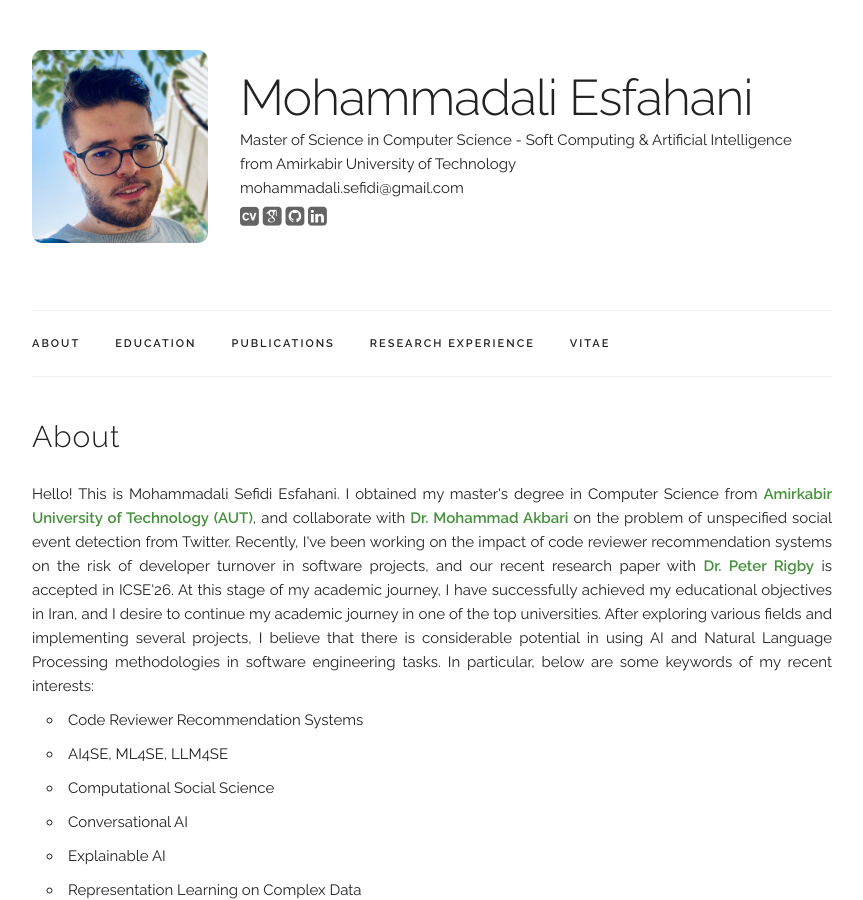
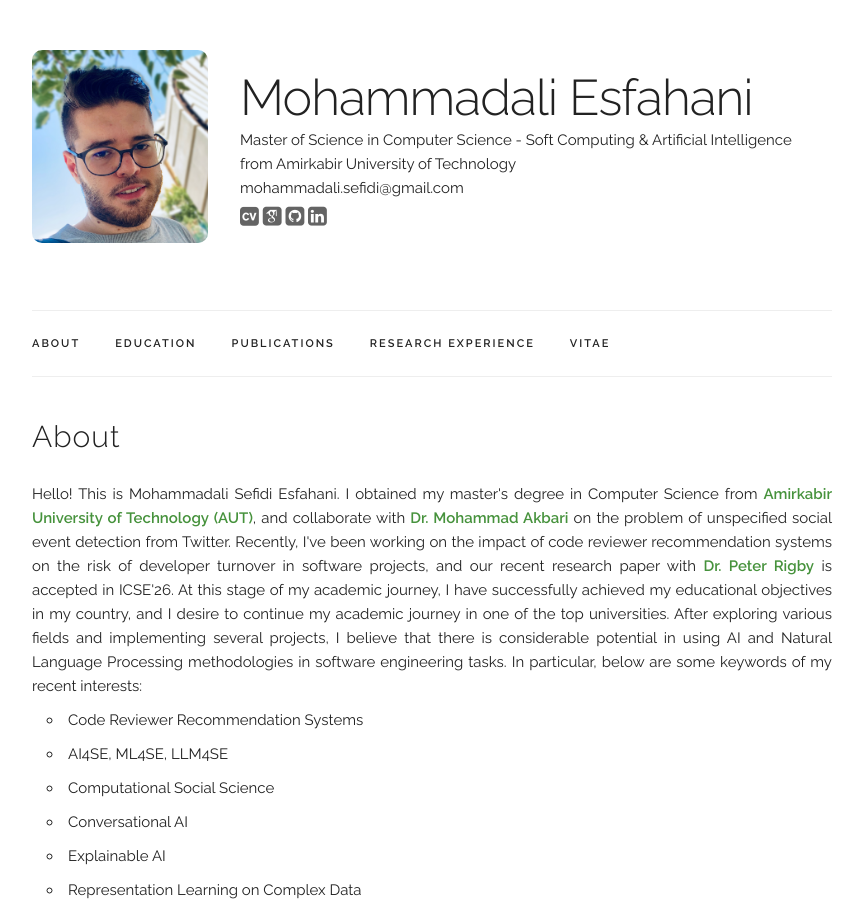
Before and after one commit to mojtabaSefidi/mojtabaSefidi.github.io, a Jekyll site: the page built from index.html, in a window 1280 px wide and 900 px high. Shown: the whole window, without its empty margins (208-1071 px from the left). Built offline with Jekyll 4.4.1, drawn with Linux system fonts in a browser that asks for light colours; some web fonts are replaced.

Commit message:
Update index.html

```diff
--- a/index.html
+++ b/index.html
@@ -11,7 +11,7 @@ layout: default
       and collaborate with <a href="https://scholar.google.com.sg/citations?user=JU344KEAAAAJ&hl=en">Dr. Mohammad Akbari</a> on the problem of unspecified social event detection from Twitter.
       Recently, I've been working on the impact of code reviewer recommendation systems on the risk of developer turnover in software projects,
       and our recent research paper with <a href="https://scholar.google.com/citations?user=lGVxz58AAAAJ&hl=en">Dr. Peter Rigby</a> is accepted in ICSE'26.
-      At this stage of my academic journey, I have successfully achieved my educational objectives in Iran, and I desire to continue my academic journey in one of the top universities.
+      At this stage of my academic journey, I have successfully achieved my educational objectives in my country, and I desire to continue my academic journey in one of the top universities.
       After exploring various fields and implementing several projects, I believe that there is considerable potential in using AI and Natural Language Processing methodologies in software engineering tasks.
       In particular, below are some keywords of my recent interests:
     </p>
```
